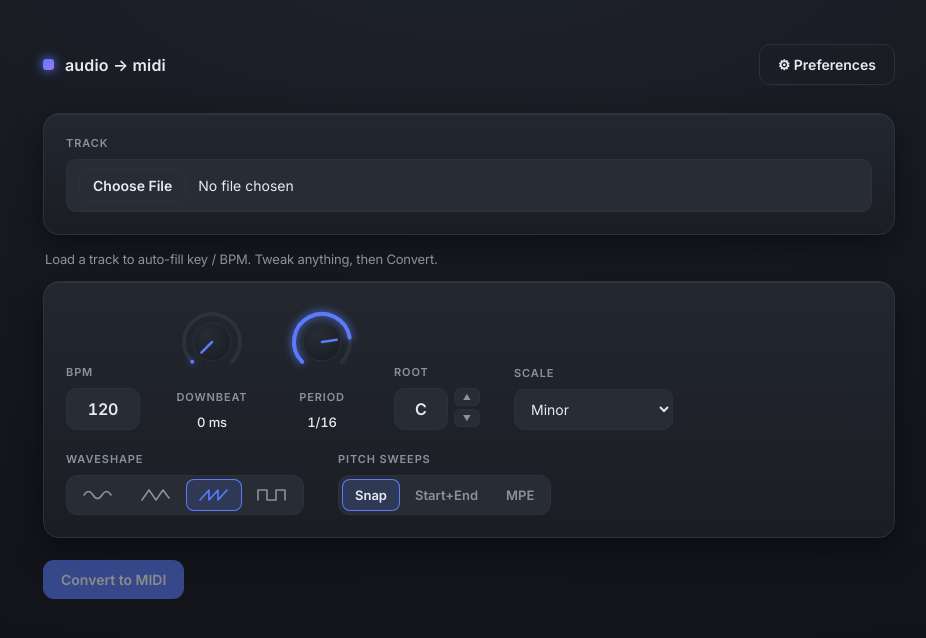
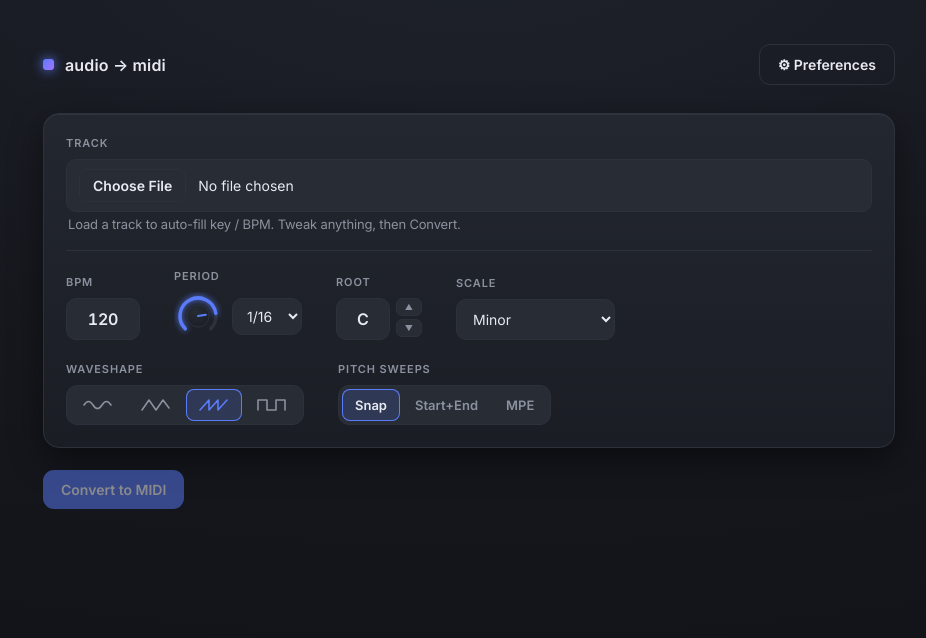
Before and after one commit to KevinYuFu/Midi-TrackAnalysisTool, a React (Vite) app in the folder client/: page / in a window 1280 px wide. Shown: the top 638 px of the page, without its empty margins (171-1097 px from the left). Built offline with nearby package versions, Linux system fonts and the light colour scheme.

Commit message:
Layout: knob value to the right, remove Downbeat, Period dropdown, single section
Co-Authored-By: Claude Opus 4.8 <noreply@anthropic.com>

```diff
--- a/client/src/App.tsx
+++ b/client/src/App.tsx
@@ -128,16 +128,16 @@ export default function App() {
             onChange={(e) => e.target.files?.[0] && onPick(e.target.files[0])}
           />
         </div>
-        {analyzing && <p className="muted" style={{ marginBottom: 0 }}>Analyzing…</p>}
-      </div>
+        {analyzing && <p className="muted" style={{ margin: '12px 0 0' }}>Analyzing…</p>}
 
-      {assumed.size > 0 ? (
-        <p className="muted hint">Purple label = auto-guessed — check those before converting.</p>
-      ) : (
-        <p className="muted hint">Load a track to auto-fill key / BPM. Tweak anything, then Convert.</p>
-      )}
+        {assumed.size > 0 ? (
+          <p className="muted hint">Purple label = auto-guessed — check those before converting.</p>
+        ) : (
+          <p className="muted hint">Load a track to auto-fill key / BPM. Tweak anything, then Convert.</p>
+        )}
 
-      <div className="card">
+        <div className="divider" />
+
         <div className="module-body">
           <div className={`ctl${isAssumed('bpm') ? ' assumed' : ''}`}>
             <label>BPM</label>
@@ -150,23 +150,26 @@ export default function App() {
             />
           </div>
           <Knob
-            label="Downbeat"
-            value={settings.downbeat_ms}
-            min={0}
-            max={2000}
-            step={5}
-            format={(v) => `${v} ms`}
-            onChange={(v) => set({ downbeat_ms: v })}
-          />
-          <Knob
             label="Period"
             value={PERIODS.indexOf(settings.period)}
             min={0}
             max={PERIODS.length - 1}
             step={1}
-            format={(v) => PERIODS[v] ?? '?'}
             assumed={isAssumed('period')}
             onChange={(v) => set({ period: PERIODS[v] })}
+            valueNode={
+              <select
+                className="knob-select"
+                value={settings.period}
+                onChange={(e) => set({ period: e.target.value })}
+              >
+                {PERIODS.map((p) => (
+                  <option key={p} value={p}>
+                    {p}
+                  </option>
+                ))}
+              </select>
+            }
           />
 
           <div className={`ctl${isAssumed('root') ? ' assumed' : ''}`}>
--- a/client/src/components/Knob.tsx
+++ b/client/src/components/Knob.tsx
@@ -1,4 +1,5 @@
 import { useCallback, useRef } from 'react'
+import type { ReactNode } from 'react'
 
 interface KnobProps {
   label: string
@@ -7,14 +8,15 @@ interface KnobProps {
   max: number
   step?: number
   format?: (v: number) => string
+  valueNode?: ReactNode // custom readout (e.g. a dropdown) instead of plain text
   assumed?: boolean
   onChange: (v: number) => void
 }
 
-const SIZE = 76
+const SIZE = 48
 const C = SIZE / 2
-const R_ARC = 28
-const R_BODY = 19
+const R_ARC = 18
+const R_BODY = 11
 const A0 = -135 // sweep start (deg, 0 = 12 o'clock)
 const A1 = 135 // sweep end
 
@@ -31,8 +33,19 @@ function arc(r: number, from: number, to: number) {
 }
 
 // Serum-style rotary: value arc + glow, gradient body, indicator line.
-// Drag vertically to change (up = increase). Use for continuous values.
-export function Knob({ label, value, min, max, step = 1, format, assumed, onChange }: KnobProps) {
+// Label sits on top; the readout sits to the right so it lines up with the
+// other controls. Drag vertically to change (up = increase).
+export function Knob({
+  label,
+  value,
+  min,
+  max,
+  step = 1,
+  format,
+  valueNode,
+  assumed,
+  onChange,
+}: KnobProps) {
   const drag = useRef<{ y: number; value: number } | null>(null)
 
   const clamp = (v: number) => Math.min(max, Math.max(min, v))
@@ -62,10 +75,12 @@ export function Knob({ label, value, min, max, step = 1, format, assumed, onChan
 
   const pct = (value - min) / (max - min)
   const aVal = A0 + pct * (A1 - A0)
-  const ind = polar(R_BODY - 4, aVal)
+  const ind = polar(R_BODY - 3, aVal)
 
   return (
-    <div className={`knob-wrap${assumed ? ' assumed' : ''}`}>
+    <div className={`ctl knob${assumed ? ' assumed' : ''}`}>
+      <label>{label}</label>
+      <div className="knob-body">
         <svg
           width={SIZE}
           height={SIZE}
@@ -81,14 +96,14 @@ export function Knob({ label, value, min, max, step = 1, format, assumed, onChan
             </radialGradient>
           </defs>
 
-        <path d={arc(R_ARC, A0, A1)} fill="none" stroke="var(--border)" strokeWidth="4" strokeLinecap="round" />
+          <path d={arc(R_ARC, A0, A1)} fill="none" stroke="var(--border)" strokeWidth="3.5" strokeLinecap="round" />
           <path
             d={arc(R_ARC, A0, aVal)}
             fill="none"
             stroke="var(--accent)"
-          strokeWidth="4"
+            strokeWidth="3.5"
             strokeLinecap="round"
-          style={{ filter: 'drop-shadow(0 0 4px var(--accent))' }}
+            style={{ filter: 'drop-shadow(0 0 3px var(--accent))' }}
           />
 
           <circle cx={C} cy={C} r={R_BODY} fill="url(#knobBody)" stroke="var(--border)" />
@@ -98,12 +113,12 @@ export function Knob({ label, value, min, max, step = 1, format, assumed, onChan
             x2={ind.x}
             y2={ind.y}
             stroke="var(--accent)"
-          strokeWidth="2.5"
+            strokeWidth="2"
             strokeLinecap="round"
           />
         </svg>
-      <span className="knob-label">{label}</span>
-      <span className="knob-value">{format ? format(value) : value}</span>
+        {valueNode ?? <span className="knob-value">{format ? format(value) : value}</span>}
+      </div>
     </div>
   )
 }
--- a/client/src/styles.css
+++ b/client/src/styles.css
@@ -143,6 +143,20 @@ button:disabled { opacity: 0.5; cursor: not-allowed; box-shadow: none; filter: n
 
 .muted { color: var(--muted); font-size: 13px; }
 .hint { margin: 4px 2px 14px; }
+
+.divider { height: 1px; background: var(--border); margin: 18px 0; }
+
+/* Knob: circle + readout side by side so it lines up with other controls. */
+.ctl.knob { }
+.knob-body { display: flex; align-items: center; gap: 10px; }
+.knob-value {
+  font-size: 14px;
+  font-weight: 500;
+  font-variant-numeric: tabular-nums;
+  color: var(--text);
+  min-width: 40px;
+}
+.knob-select { padding: 8px 10px; font-size: 14px; min-width: 62px; }
 
 /* --- Synth rack of modules --- */
 .rack { display: flex; flex-direction: column; gap: 16px; }
```
Lines whose indentation alone changed are shown as unchanged.
